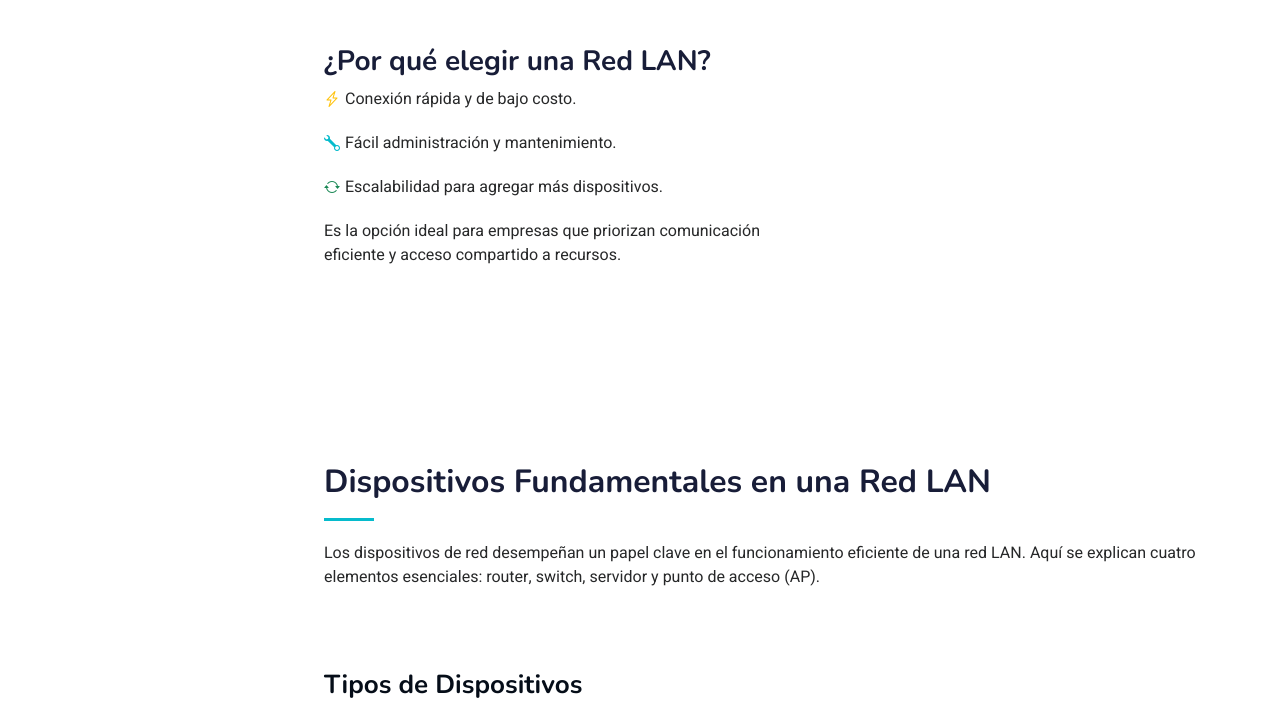
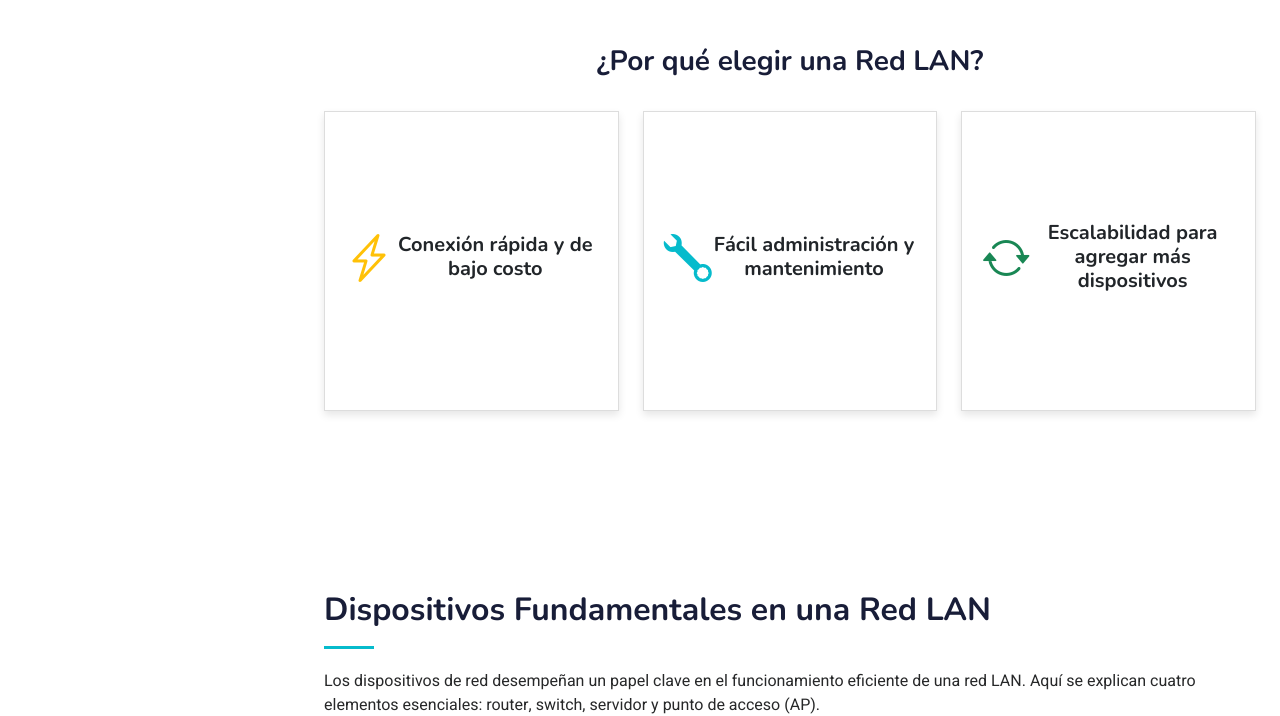
Before and after one commit to Sebas262002/compartir, a plain HTML site: page REDESLAN/indexContenido.html in a window 1280 px wide. Shown: the part 884-1600 px from the top of the page. Drawn offline with nearby package versions, Linux system fonts and the light colour scheme; a script that the page names is missing.

Commit message:
parte nosecual

```diff
--- a/REDESLAN/css/style.css
+++ b/REDESLAN/css/style.css
@@ -180,3 +180,61 @@
         width: 300px;
     }
 }
+
+
+/* Estilo para las tarjetas */
+.custom-card {
+    perspective: 1000px; /* Añadir perspectiva para el efecto 3D */
+  }
+
+  .card-body {
+    display: flex;
+    justify-content: center;
+    align-items: center;
+    height: 100%;
+    position: relative; /* Necesario para el efecto de rotación */
+  }
+
+  /* Crear las dos caras de la tarjeta */
+  .card-face {
+    position: absolute;
+    width: 100%;
+    height: 100%;
+    backface-visibility: hidden; /* Esconde el contenido de la parte posterior cuando se gira */
+    display: flex;
+    justify-content: center;
+    align-items: center;
+    padding: 20px;
+    text-align: center;
+  }
+
+  .card-front {
+    background: #fff; /* Fondo frontal */
+    z-index: 2; /* Aseguramos que la parte frontal siempre sea visible */
+  }
+
+  .card-back {
+    background: #f8f9fa; /* Fondo para la parte posterior */
+    transform: rotateY(180deg); /* Gira la parte posterior */
+  }
+
+  /* Efecto de giro en la tarjeta cuando el cursor está encima */
+  .custom-card:hover .card-body .card-front {
+    transform: rotateY(180deg); /* Rota el contenido frontal */
+  }
+
+  .custom-card:hover .card-body .card-back {
+    transform: rotateY(0deg); /* Rota la parte posterior a la posición original */
+  }
+
+  /* Asegurar que las tarjetas tengan el mismo tamaño */
+  .card {
+    width: 100%;
+    height: 300px; /* Establecer una altura fija para las tarjetas */
+    border: 1px solid #ddd;
+    box-shadow: 0 4px 8px rgba(0, 0, 0, 0.1);
+  }
+  /* Aumentar el tamaño de los íconos */
+.card-face i {
+    font-size: 3rem; /* Cambia el tamaño según tus necesidades */
+}
--- a/REDESLAN/indexContenido.html
+++ b/REDESLAN/indexContenido.html
@@ -165,7 +165,7 @@
       <!--<iframe src="home.html" width="100%" height="500px"></iframe> -->
       <!-- Section Title -->
       <section id="about" class="about section">
-        <div class="container section-title" data-aos="fade-up">
+        <div class="container section-title" data-aos="fade-up" style="text-align: center;">
           <h2>¿Qué es una Red LAN?</h2>
           <p>Una Red de Área Local (LAN, por sus siglas en inglés) conecta dispositivos dentro de una misma área
             geográfica, como una oficina, edificio o campus. Permite compartir recursos como archivos, impresoras y
@@ -197,21 +197,53 @@
 
         <script src="https://cdn.jsdelivr.net/npm/bootstrap@5.3.0/dist/js/bootstrap.bundle.min.js" integrity="sha384-geWF76RCwLtnZ8qwWowPQNgu6BWaMu4vMMP2gd0Vp1m8kVz2PN=chf8EveSliYL" crossorigin="anonymous"></script>
 
-        <!-- Dynamic Content -->
-        <div class="container" data-aos="fade-up" data-aos-delay="100">
-          <div class="row gy-4 align-items-center">
-            <div class="col-lg-6 content" data-aos="fade-left">
-              <h3>¿Por qué elegir una Red LAN?</h3>
-              <ul>
-                <li><i class="bi bi-lightning-charge text-warning"></i> Conexión rápida y de bajo costo.</li>
-                <li><i class="bi bi-wrench text-primary"></i> Fácil administración y mantenimiento.</li>
-                <li><i class="bi bi-arrow-repeat text-success"></i> Escalabilidad para agregar más dispositivos.</li>
-              </ul>
-              <p>Es la opción ideal para empresas que priorizan comunicación eficiente y acceso compartido a recursos.
-              </p>
-            </div>
+ <!-- Dynamic Content -->
+<div class="container" data-aos="fade-up" data-aos-delay="100">
+  <div class="row gy-4 align-items-center">
+    <h3 style="text-align: center;">¿Por qué elegir una Red LAN?</h3>
+    <div class="col-lg-4">
+      <div class="card custom-card" data-aos="fade-left">
+        <div class="card-body">
+          <div class="card-face card-front">
+            <i class="bi bi-lightning-charge text-warning"></i>
+            <h5 class="card-title">Conexión rápida y de bajo costo</h5>
+          </div>
+          <div class="card-face card-back">
+            <p class="card-text">Redes LAN ofrecen una alta velocidad de transmisión de datos a un costo accesible, ideal para pequeñas y medianas empresas.</p>
           </div>
         </div>
+      </div>
+    </div>
+    <div class="col-lg-4">
+      <div class="card custom-card" data-aos="fade-left" data-aos-delay="200">
+        <div class="card-body">
+          <div class="card-face card-front">
+            <i class="bi bi-wrench text-primary"></i>
+            <h5 class="card-title">Fácil administración y mantenimiento</h5>
+          </div>
+          <div class="card-face card-back">
+            <p class="card-text">La infraestructura de una red LAN es fácil de gestionar y mantener, con soluciones rápidas y accesibles para resolver problemas.</p>
+          </div>
+        </div>
+      </div>
+    </div>
+    <div class="col-lg-4">
+      <div class="card custom-card" data-aos="fade-left" data-aos-delay="300">
+        <div class="card-body">
+          <div class="card-face card-front">
+            <i class="bi bi-arrow-repeat text-success"></i>
+            <h5 class="card-title">Escalabilidad para agregar más dispositivos</h5>
+          </div>
+          <div class="card-face card-back">
+            <p class="card-text">Las redes LAN permiten agregar más dispositivos conforme crece tu empresa, asegurando una expansión eficiente y sin complicaciones.</p>
+          </div>
+        </div>
+      </div>
+    </div>
+  </div>
+</div>
+
+
       </section>
     </section>
 
```
